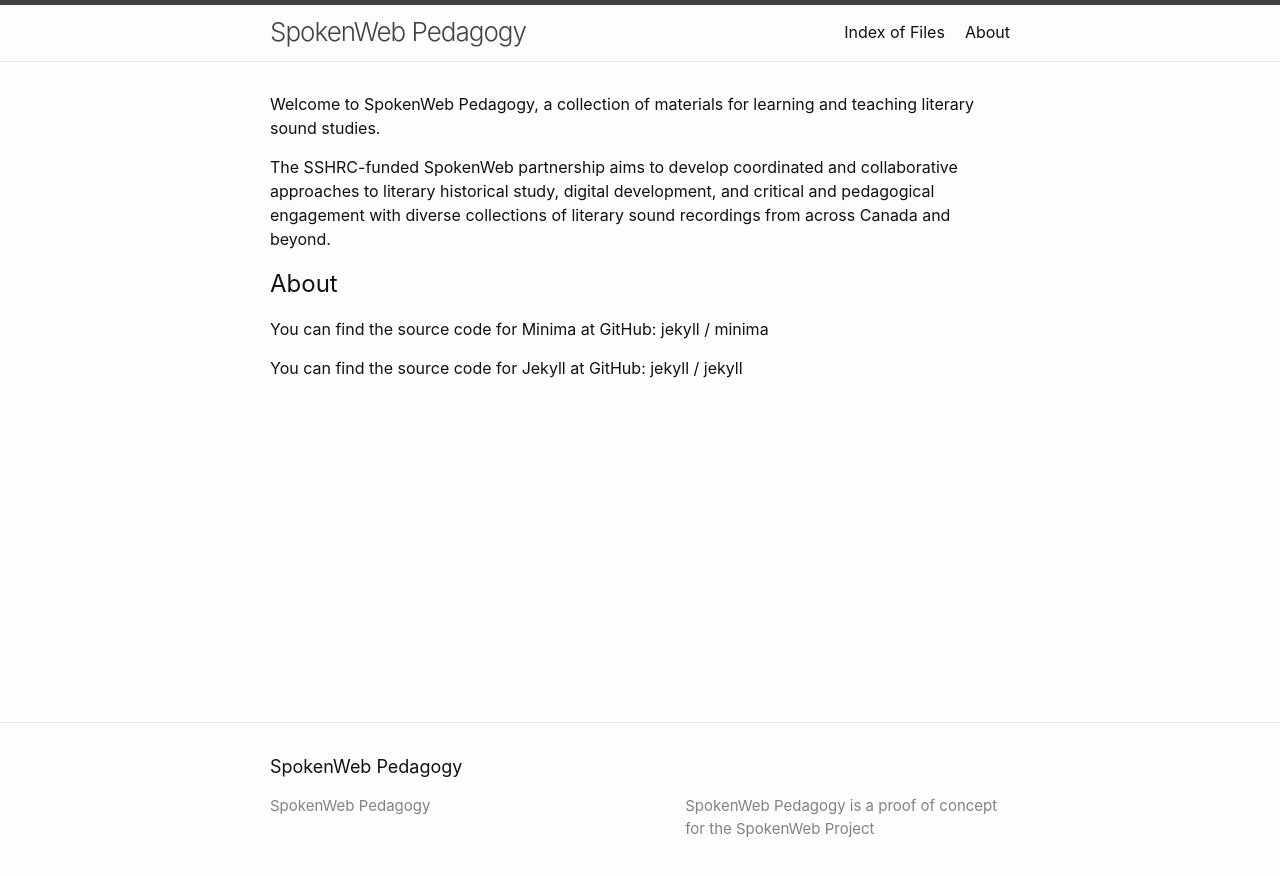
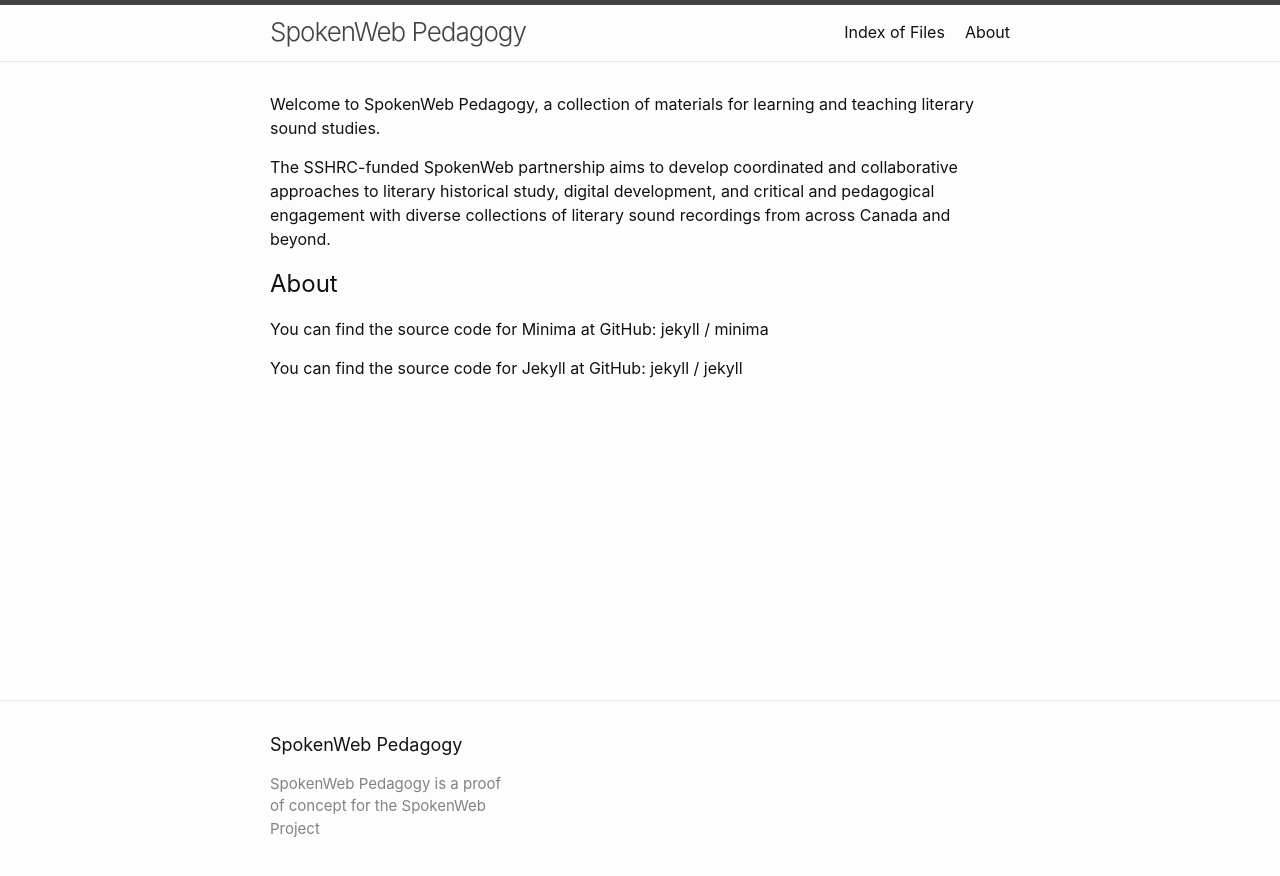
Before and after one commit to jentery/SWDemo, a Jekyll site: the page built from index.md, in a window 1280 px wide. Shown: the top 876 px of the page. Built offline with Jekyll 4.4.1, drawn with Linux system fonts in a browser that asks for light colours.

Commit message:
Update footer.html

```diff
--- a/_includes/footer.html
+++ b/_includes/footer.html
@@ -9,6 +9,8 @@
       <div class="footer-col footer-col-1">
         <ul class="contact-list">
           <li class="p-name">
+            <p>{{- site.description | escape -}}</p>
+            <!--
             {%- if site.author -%}
               {{ site.author | escape }}
             {%- else -%}
@@ -17,7 +19,7 @@
             </li>
             {%- if site.email -%}
             <li><a class="u-email" href="mailto:{{ site.email }}">{{ site.email }}</a></li>
-            {%- endif -%}
+            {%- endif -%} -->
         </ul>
       </div>
 
@@ -26,7 +28,7 @@
       </div>
 
       <div class="footer-col footer-col-3">
-        <p>{{- site.description | escape -}}</p>
+        <!--p>{{- site.description | escape -}}</p-->
       </div>
     </div>
 
```
